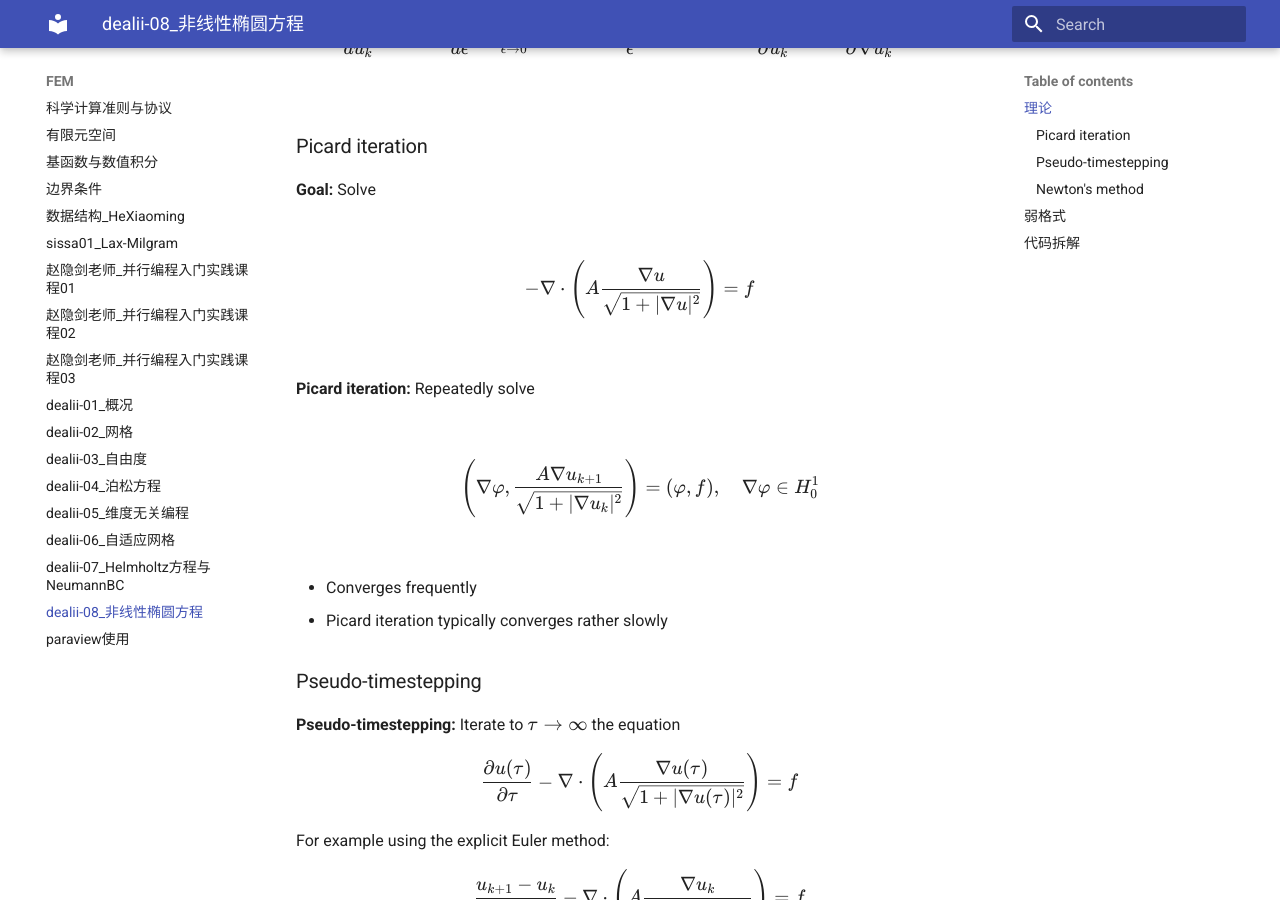
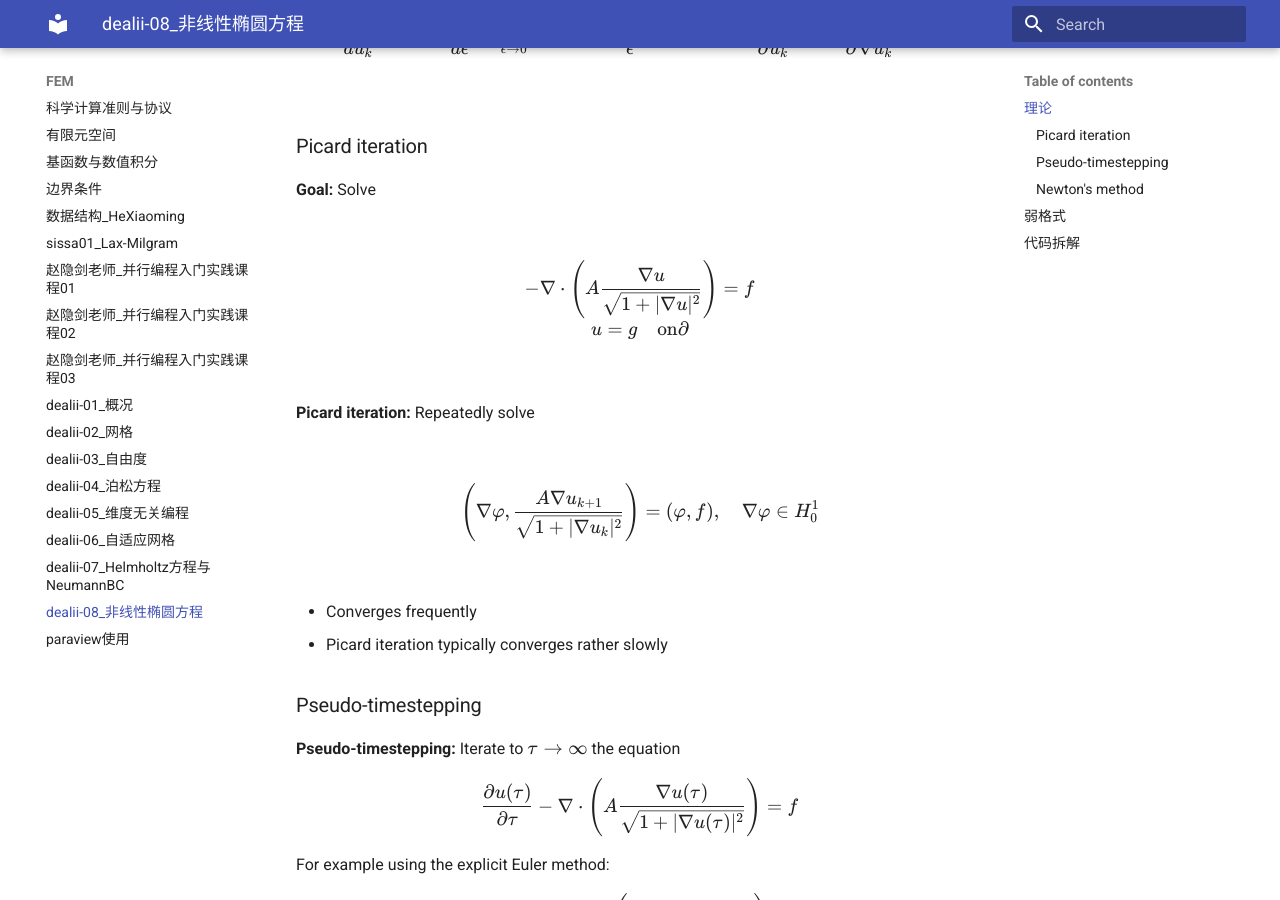
Before and after one commit to ymma98/technotes, an MkDocs documentation site: the page built from docs/FEM/dealii-08_非线性椭圆方程.md, in a window 1280 px wide and 900 px high, scrolled down 2201 px. Built offline with MkDocs 1.6.1 and Material for MkDocs 9.7.7, drawn with Linux system fonts in a browser that asks for light colours; some of the changed text lies outside the part shown.

Commit message:
docs/FEM/dealii-08_非线性椭圆方程.md updated from https://stackedit.cn/

```diff
--- a/docs/FEM/dealii-08_非线性椭圆方程.md
+++ b/docs/FEM/dealii-08_非线性椭圆方程.md
@@ -76,7 +76,9 @@ $$
 
 **Goal:** Solve
 
-$$- \nabla \cdot \left( A \frac{\nabla u}{\sqrt{1 + |\nabla u|^2}} \right) = f$$
+$$- \nabla \cdot \left( A \frac{\nabla u}{\sqrt{1 + |\nabla u|^2}} \right) = f \\
+u=g \quad \text{on} \partial
+$$
 
 **Picard iteration:** Repeatedly solve
 
```
Also changed, not shown: other parts of docs/FEM/dealii-08_非线性椭圆方程.md (+2 -2 lines).
